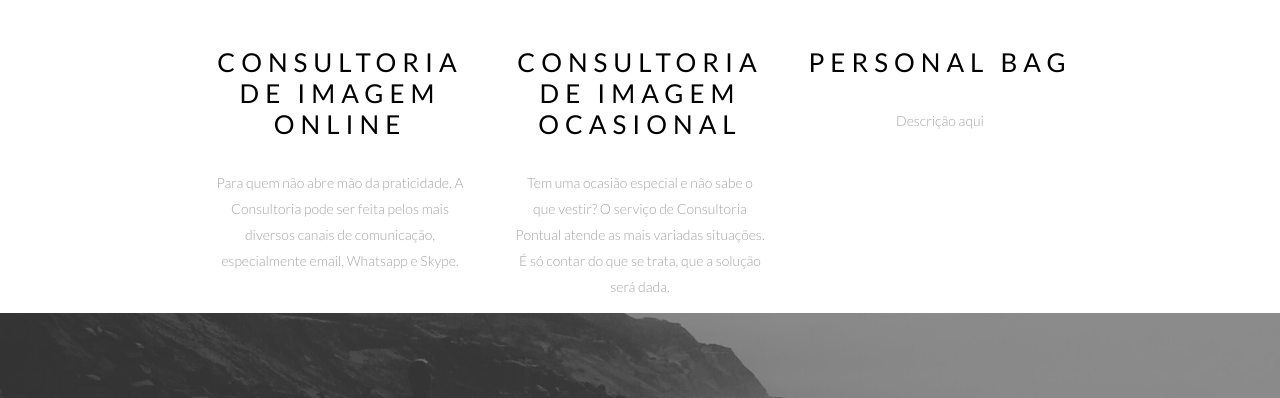
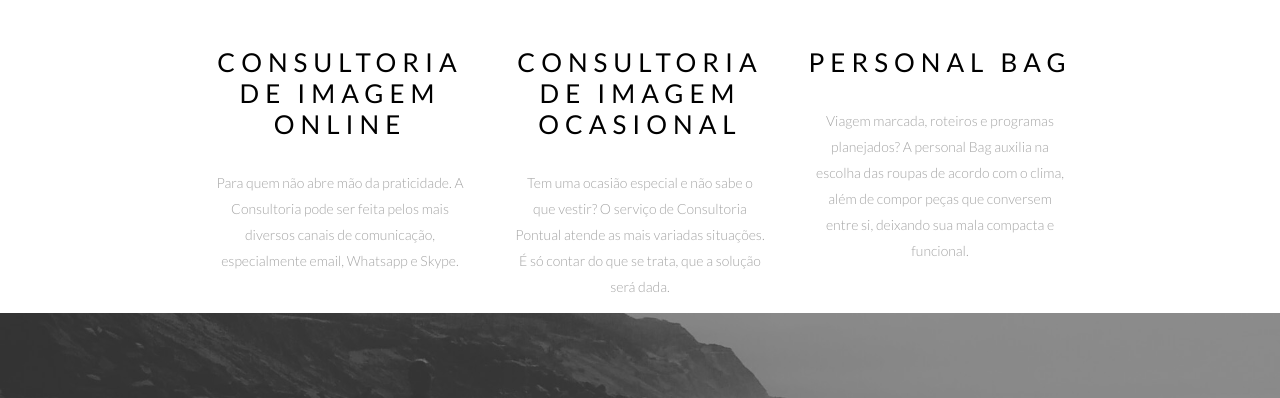
Before and after one commit to cesarbess/carolinebessstylist, a plain HTML site: page index.html in a window 1280 px wide. Shown: the part 1948-2346 px from the top of the page. Drawn offline with Linux system fonts and the light colour scheme.

Commit message:
Add personal bag description

```diff
--- a/index.html
+++ b/index.html
@@ -159,7 +159,7 @@ Acredita que sentir-se bem em frente ao espelho e em cada peça adquirida ver a
       <div class="circle-six"></div>
 
       <h2>PERSONAL BAG</h2>
-      <p>Descrição aqui</p>
+      <p>Viagem marcada, roteiros e programas planejados? A personal Bag auxilia na escolha das roupas de acordo com o clima, além de compor peças que conversem entre si, deixando sua mala compacta e funcional.</p>
 
   </div>
 
```
